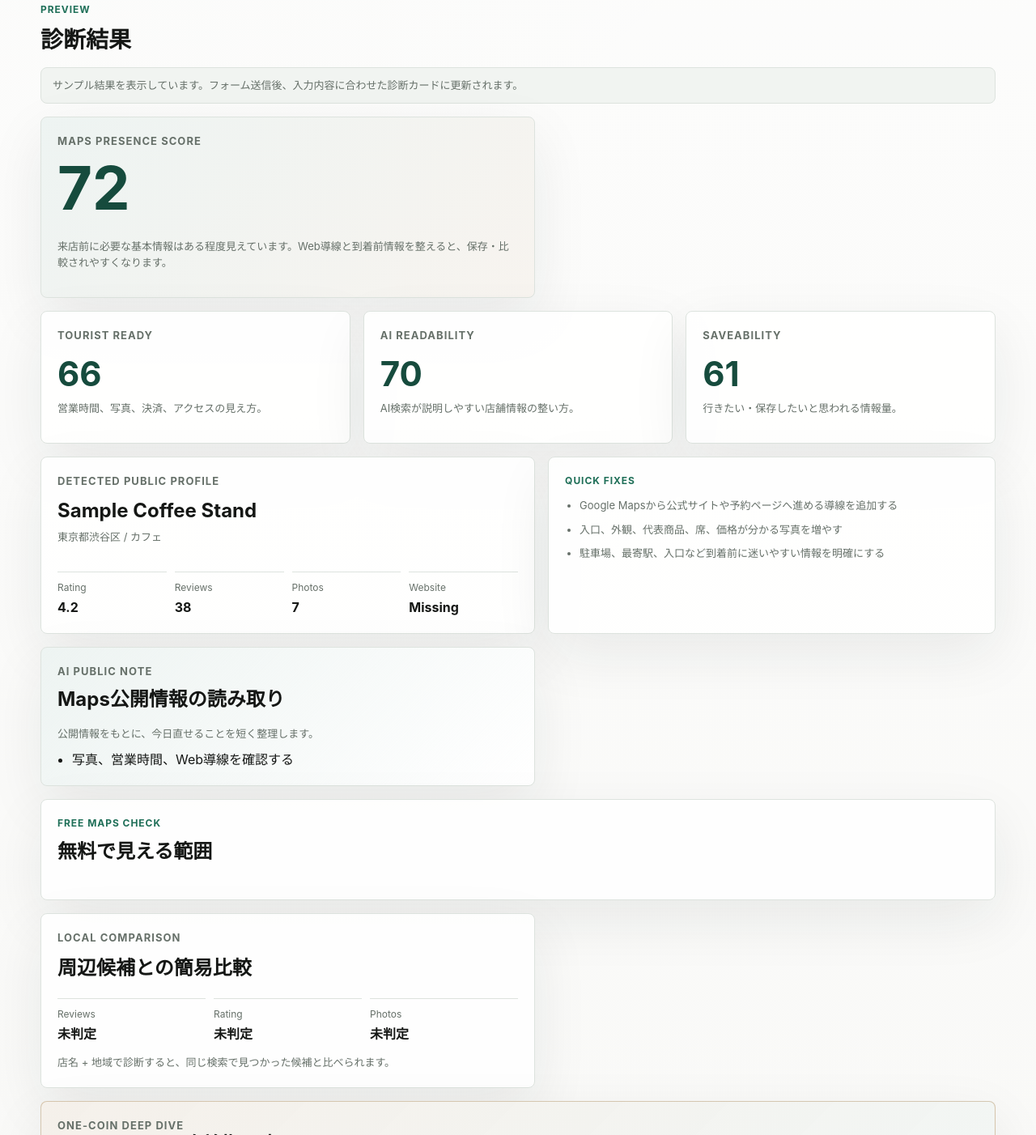
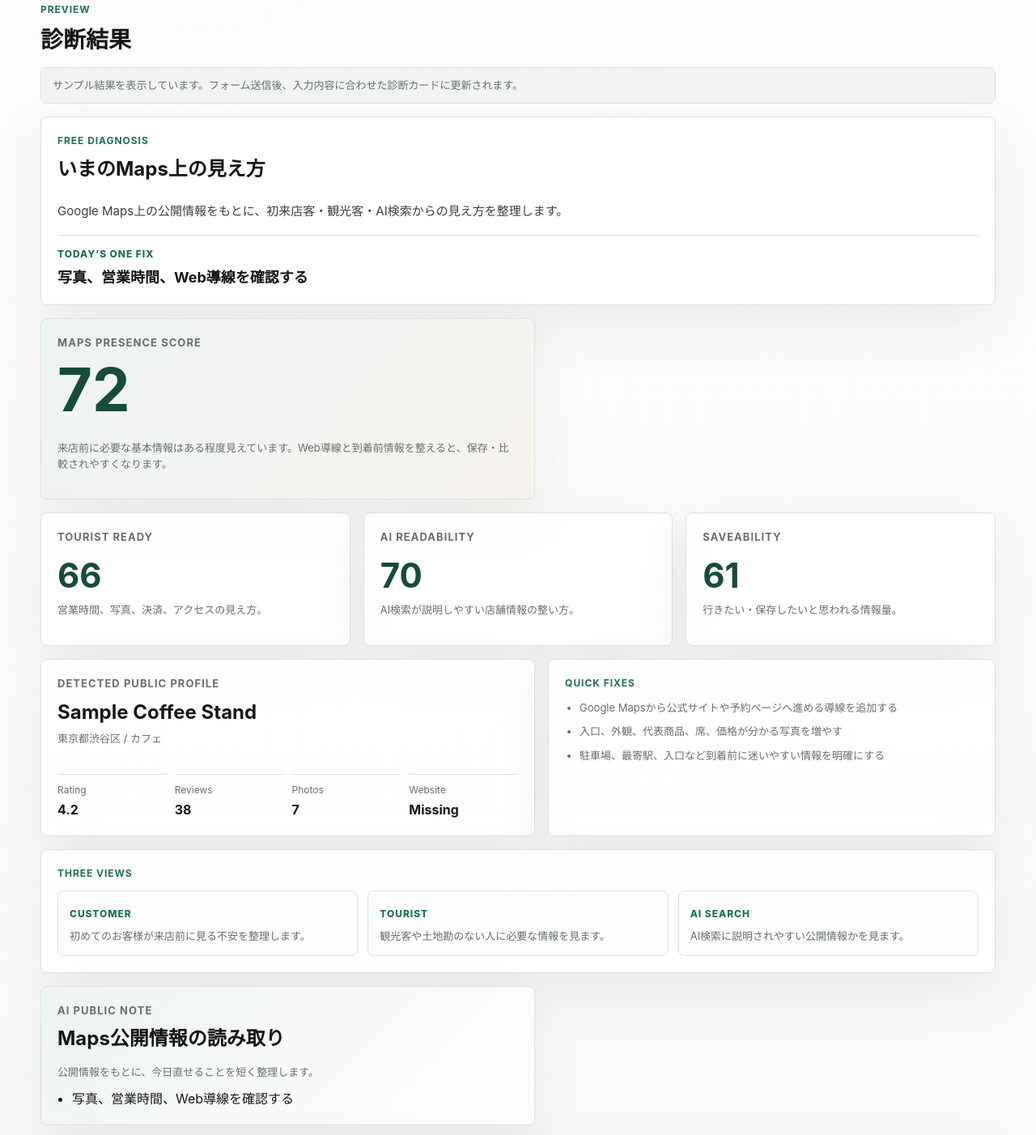
Before and after one commit to Mitt777/g-maps.shop, a website: page index.html in a window 1280 px wide. Shown: the part 809-2211 px from the top of the page at 81% size. Drawn offline with Linux system fonts and the light colour scheme.

Commit message:
Add meaningful free diagnosis narrative

```diff
--- a/app.js
+++ b/app.js
@@ -22,6 +22,11 @@ const fields = {
   photos: document.querySelector("#photos-value"),
   website: document.querySelector("#website-value"),
   fixes: document.querySelector("#quick-fixes"),
+  freeSummary: document.querySelector("#free-summary"),
+  todayFix: document.querySelector("#today-fix"),
+  customerView: document.querySelector("#customer-view"),
+  touristView: document.querySelector("#tourist-view"),
+  aiSearchView: document.querySelector("#ai-search-view"),
   aiInsightSummary: document.querySelector("#ai-insight-summary"),
   aiInsightActions: document.querySelector("#ai-insight-actions"),
   publicLayers: document.querySelector("#public-layers"),
@@ -183,10 +188,24 @@ function renderResult(data) {
     return item;
   }));
 
+  renderFreeInsight(report.free_insight || {});
   renderInsight(report);
   renderPublicLayers(report.public_layers || []);
   renderComparison(report.comparison || {});
   renderPaidPreview(report.paid_preview || {});
+}
+
+function renderFreeInsight(insight) {
+  const summary = insight.summary?.length ? insight.summary : ["Google Maps上の公開情報をもとに、初来店客・観光客・AI検索からの見え方を整理します。"];
+  fields.freeSummary.replaceChildren(...summary.map((text) => {
+    const item = document.createElement("p");
+    item.textContent = text;
+    return item;
+  }));
+  fields.todayFix.textContent = insight.today_fix || "写真、営業時間、Web導線を確認する";
+  fields.customerView.textContent = insight.customer_view || "初めてのお客様が来店前に見る不安を整理します。";
+  fields.touristView.textContent = insight.tourist_view || "観光客や土地勘のない人に必要な情報を見ます。";
+  fields.aiSearchView.textContent = insight.ai_search_view || "AI検索に説明されやすい公開情報かを見ます。";
 }
 
 function renderInsight(report) {
--- a/index.html
+++ b/index.html
@@ -114,6 +114,20 @@
         </div>
 
         <div class="result-layout">
+          <article class="free-summary-card">
+            <div>
+              <p class="card-label">Free diagnosis</p>
+              <h3>いまのMaps上の見え方</h3>
+            </div>
+            <div id="free-summary" class="free-summary-lines">
+              <p>Google Maps上の公開情報をもとに、初来店客・観光客・AI検索からの見え方を整理します。</p>
+            </div>
+            <div class="today-fix">
+              <span>Today’s one fix</span>
+              <strong id="today-fix">写真、営業時間、Web導線を確認する</strong>
+            </div>
+          </article>
+
           <article class="score-card main-score">
             <div>
               <p class="card-label">Maps Presence Score</p>
@@ -175,6 +189,24 @@
               <li>入口、外観、代表商品、席、価格が分かる写真を増やす</li>
               <li>駐車場、最寄駅、入口など到着前に迷いやすい情報を明確にする</li>
             </ul>
+          </article>
+
+          <article class="view-card">
+            <p class="card-label">Three views</p>
+            <div class="view-grid">
+              <div>
+                <span>Customer</span>
+                <p id="customer-view">初めてのお客様が来店前に見る不安を整理します。</p>
+              </div>
+              <div>
+                <span>Tourist</span>
+                <p id="tourist-view">観光客や土地勘のない人に必要な情報を見ます。</p>
+              </div>
+              <div>
+                <span>AI Search</span>
+                <p id="ai-search-view">AI検索に説明されやすい公開情報かを見ます。</p>
+              </div>
+            </div>
           </article>
 
           <article class="insight-card">
--- a/styles.css
+++ b/styles.css
@@ -416,8 +416,55 @@ input:focus {
 .insight-card,
 .detail-card,
 .comparison-card,
-.paid-card {
+.paid-card,
+.free-summary-card,
+.view-card {
   padding: 20px;
+}
+
+.free-summary-card,
+.view-card {
+  grid-column: 1 / -1;
+  border: 1px solid var(--line);
+  border-radius: var(--radius);
+  background: rgba(255, 255, 255, 0.92);
+  box-shadow: var(--shadow);
+}
+
+.free-summary-card {
+  display: grid;
+  gap: 18px;
+}
+
+.free-summary-lines {
+  display: grid;
+  gap: 8px;
+}
+
+.free-summary-lines p {
+  margin: 0;
+  color: #37443b;
+  font-size: 15px;
+}
+
+.today-fix {
+  display: grid;
+  gap: 6px;
+  border-top: 1px solid var(--line);
+  padding-top: 14px;
+}
+
+.today-fix span,
+.view-grid span {
+  color: var(--accent);
+  font-size: 12px;
+  font-weight: 800;
+  letter-spacing: 0.08em;
+  text-transform: uppercase;
+}
+
+.today-fix strong {
+  font-size: 18px;
 }
 
 .main-score {
@@ -482,6 +529,25 @@ dd {
   gap: 10px;
   margin: 0;
   padding-left: 18px;
+}
+
+.view-grid {
+  display: grid;
+  grid-template-columns: repeat(3, 1fr);
+  gap: 12px;
+}
+
+.view-grid div {
+  border: 1px solid var(--line);
+  border-radius: 8px;
+  background: #fbfcfb;
+  padding: 14px;
+}
+
+.view-grid p {
+  margin: 8px 0 0;
+  color: var(--muted);
+  font-size: 13px;
 }
 
 .insight-card {
@@ -638,6 +704,7 @@ dd {
   .place-facts,
   .comparison-facts,
   .layer-grid,
+  .view-grid,
   .field-grid,
   .service-links,
   .lookup-row {
```
Also changed, not shown: api/_lib/scoring.js (+72 -0 lines).
